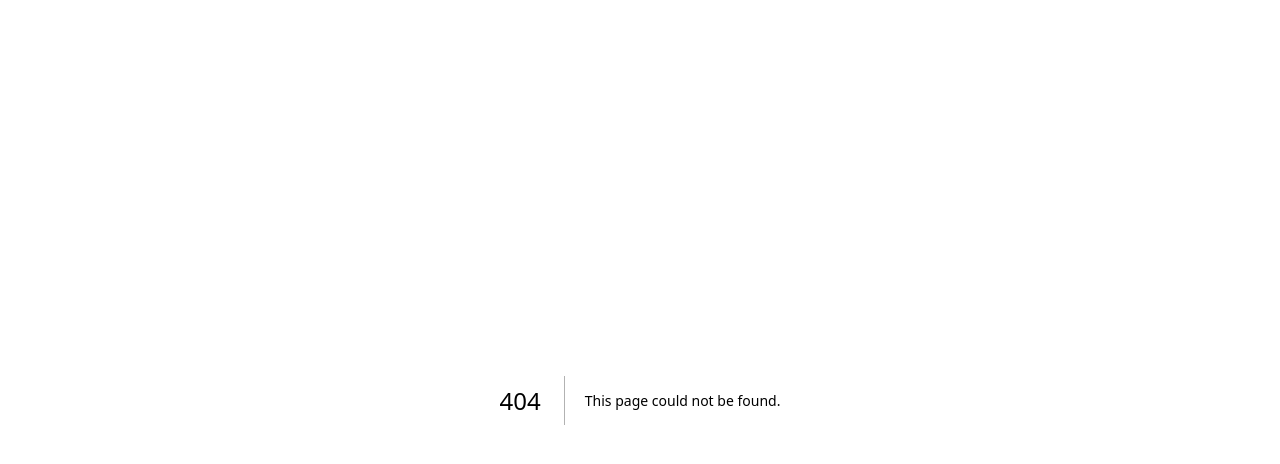
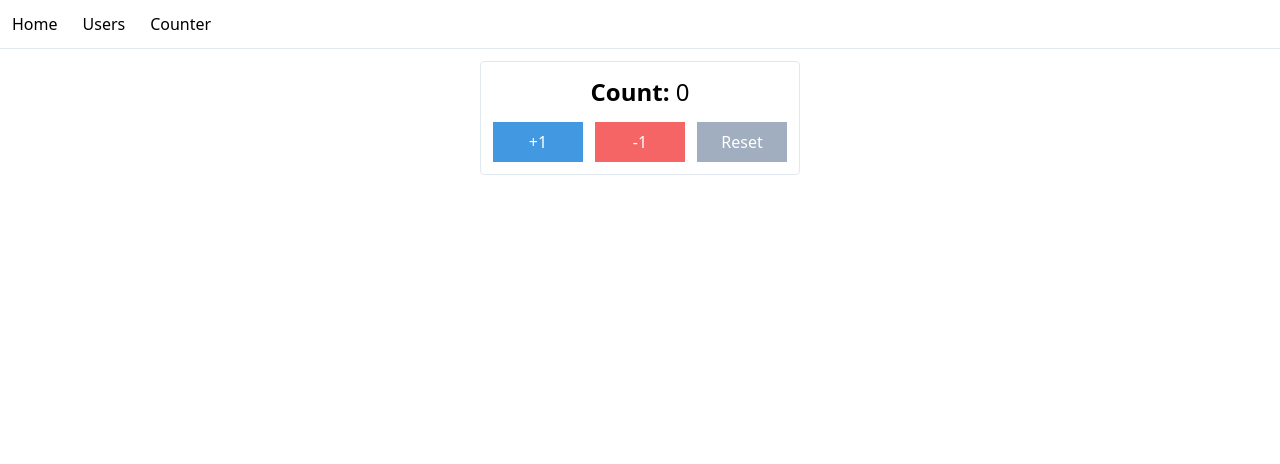
Before and after one commit to QuentinWatt/first-next-app-with-redux, a Next.js app: page /counter-example in a window 1280 px wide. Before the commit this address had no page. Shown: the top 464 px of the page. Built offline with nearby package versions, Linux system fonts and the light colour scheme.

Commit message:
Added tailwind css framework to do some styling

```diff
--- a/components/counter.js
+++ b/components/counter.js
@@ -21,13 +21,21 @@ const useCounter = () => {
 const Counter = () => {
   const { count, increment, decrement, reset } = useCounter();
   return (
-    <div>
-      <h1>
-        Count: <span>{count}</span>
-      </h1>
-      <button onClick={increment}>+1</button>
-      <button onClick={decrement}>-1</button>
-      <button onClick={reset}>Reset</button>
+    <div className="border p-3 rounded flex flex-col max-w-xs mx-auto">
+      <div className="text-2xl font-bold mb-3 text-center">
+        Count: <span className="font-normal">{count}</span>
+      </div>
+      <div className="flex justify-between">
+        <button className="btn mr-3 w-full" onClick={increment}>
+          +1
+        </button>
+        <button className="btn bg-red-500 mr-3 w-full" onClick={decrement}>
+          -1
+        </button>
+        <button className="btn bg-gray-500 w-full" onClick={reset}>
+          Reset
+        </button>
+      </div>
     </div>
   );
 };
--- a/components/nav.js
+++ b/components/nav.js
@@ -1,16 +1,17 @@
-import Link from 'next/link'
+import Link from "next/link";
 
 const Nav = () => {
   return (
-    <nav>
+    <nav className="border-b p-3">
+      <div className="container mx-auto">
         <Link href="/">
-        <a>Index</a>
+          <a>Home</a>
         </Link>
-      <Link href="/ssg">
-        <a>SSG</a>
+        <Link href="/users">
+          <a>Users</a>
         </Link>
-      <Link href="/ssr">
-        <a>SSR</a>
+        <Link href="/counter-example">
+          <a>Counter</a>
         </Link>
         <style jsx>
           {`
@@ -19,8 +20,9 @@ const Nav = () => {
             }
           `}
         </style>
+      </div>
     </nav>
-  )
-}
+  );
+};
 
-export default Nav
+export default Nav;
--- a/components/page.js
+++ b/components/page.js
@@ -1,14 +1,10 @@
-import { useDispatch } from "react-redux";
 import Counter from "./counter";
-import UserList from "./userlist";
 import Nav from "./nav";
 
 export default function Page() {
   return (
-    <>
-      <Nav />
+    <section className="p-3">
       <Counter />
-      <UserList />
-    </>
+    </section>
   );
 }
--- a/package.json
+++ b/package.json
@@ -14,5 +14,9 @@
     "redux": "^3.6.0",
     "redux-devtools-extension": "^2.13.2"
   },
-  "license": "MIT"
+  "license": "MIT",
+  "devDependencies": {
+    "postcss-preset-env": "^6.7.0",
+    "tailwindcss": "^1.9.6"
+  }
 }
--- a/pages/_app.js
+++ b/pages/_app.js
@@ -1,11 +1,14 @@
+import "../styles/tailwind.css";
 import { Provider } from "react-redux";
 import { useStore } from "../state/store";
+import Nav from "../components/nav";
 
 export default function App({ Component, pageProps }) {
   const store = useStore(pageProps.initialReduxState);
 
   return (
     <Provider store={store}>
+      <Nav />
       <Component {...pageProps} />
     </Provider>
   );
--- /dev/null
+++ b/pages/counter-example.js
@@ -0,0 +1,5 @@
+import Page from "../components/page";
+
+export default function Index() {
+  return <Page />;
+}
--- a/pages/index.js
+++ b/pages/index.js
@@ -1,5 +1,5 @@
-import Page from '../components/page'
+import Nav from "../components/nav";
 
 export default function Index() {
-  return <Page />
+  return <div className="container mx-auto">Home page</div>;
 }
--- /dev/null
+++ b/pages/users.js
@@ -0,0 +1,9 @@
+import UserList from "../components/userlist";
+
+export default function Index() {
+  return (
+    <div>
+      <UserList />
+    </div>
+  );
+}
--- /dev/null
+++ b/postcss.config.js
@@ -0,0 +1,3 @@
+module.exports = {
+  plugins: ["tailwindcss", "postcss-preset-env"],
+};
--- /dev/null
+++ b/styles/tailwind.css
@@ -0,0 +1,10 @@
+/* purgecss start ignore */
+@tailwind base;
+@tailwind components;
+/* purgecss end ignore */
+
+.btn {
+  @apply bg-blue-500 text-white py-2 px-4;
+}
+
+@tailwind utilities;
--- /dev/null
+++ b/tailwind.config.js
@@ -0,0 +1,12 @@
+module.exports = {
+  future: {
+    // removeDeprecatedGapUtilities: true,
+    // purgeLayersByDefault: true,
+  },
+  purge: [],
+  theme: {
+    extend: {},
+  },
+  variants: {},
+  plugins: [],
+};
```
Also changed, not shown: 1 other file (tests, documents, lock files or other folders). Lines whose indentation alone changed are shown as unchanged.
